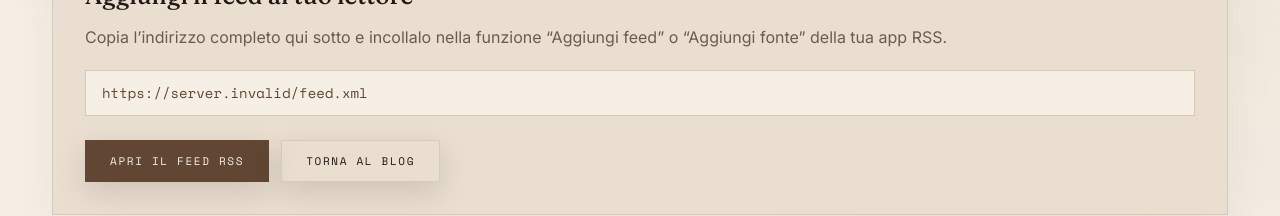
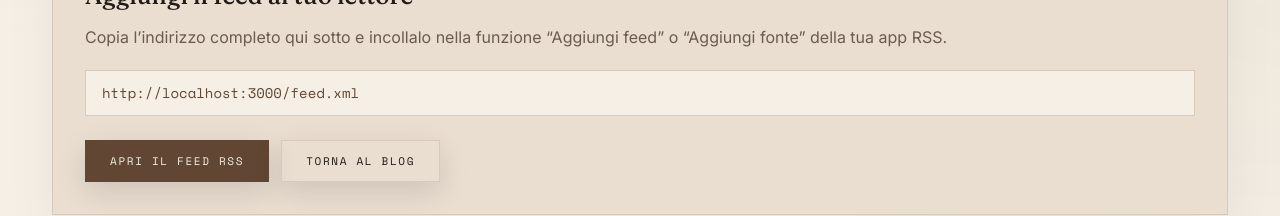
Before and after one commit to safherofficial/blog, a Next.js app: page /rss in a window 1280 px wide. Shown: the part 703-919 px from the top of the page. Built offline with nearby package versions, Linux system fonts and the light colour scheme; no server answers; the database is empty.

Commit message:
fix(seo): use canonical host for RSS page

```diff
--- a/app/(site)/rss/page.tsx
+++ b/app/(site)/rss/page.tsx
@@ -2,6 +2,7 @@ import type { Metadata } from 'next'
 import Link from 'next/link'
 import { headers } from 'next/headers'
 import { pageMetadata } from '@/lib/seo/metadata'
+import { getSiteUrl } from '@/lib/seo/site'
 
 export const metadata: Metadata = pageMetadata({
   title: 'Segui Controluce via RSS',
@@ -20,7 +21,7 @@ export default async function RssPage() {
   const protocol = forwardedProtocol || (host.startsWith('localhost') ? 'http' : 'https')
   const requestOrigin = host ? `${protocol}://${host}` : 'https://controluce.blog'
   const localRequest = host.startsWith('localhost') || host.startsWith('127.0.0.1')
-  const origin = (process.env.SITE_URL?.trim() || (localRequest ? requestOrigin : 'https://controluce.blog')).replace(/\/$/, '')
+  const origin = localRequest ? requestOrigin : getSiteUrl()
   const feedUrl = new URL('/feed.xml', origin).toString()
 
   return (
```
